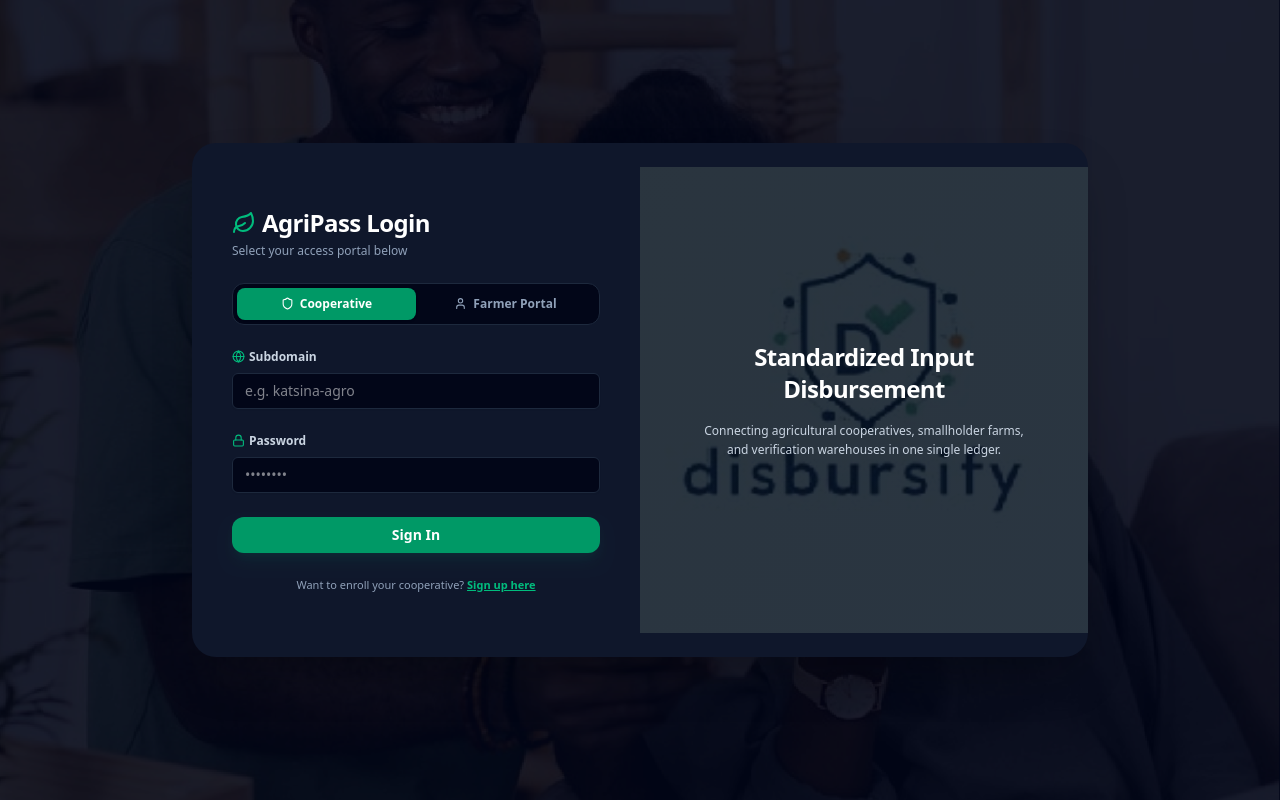
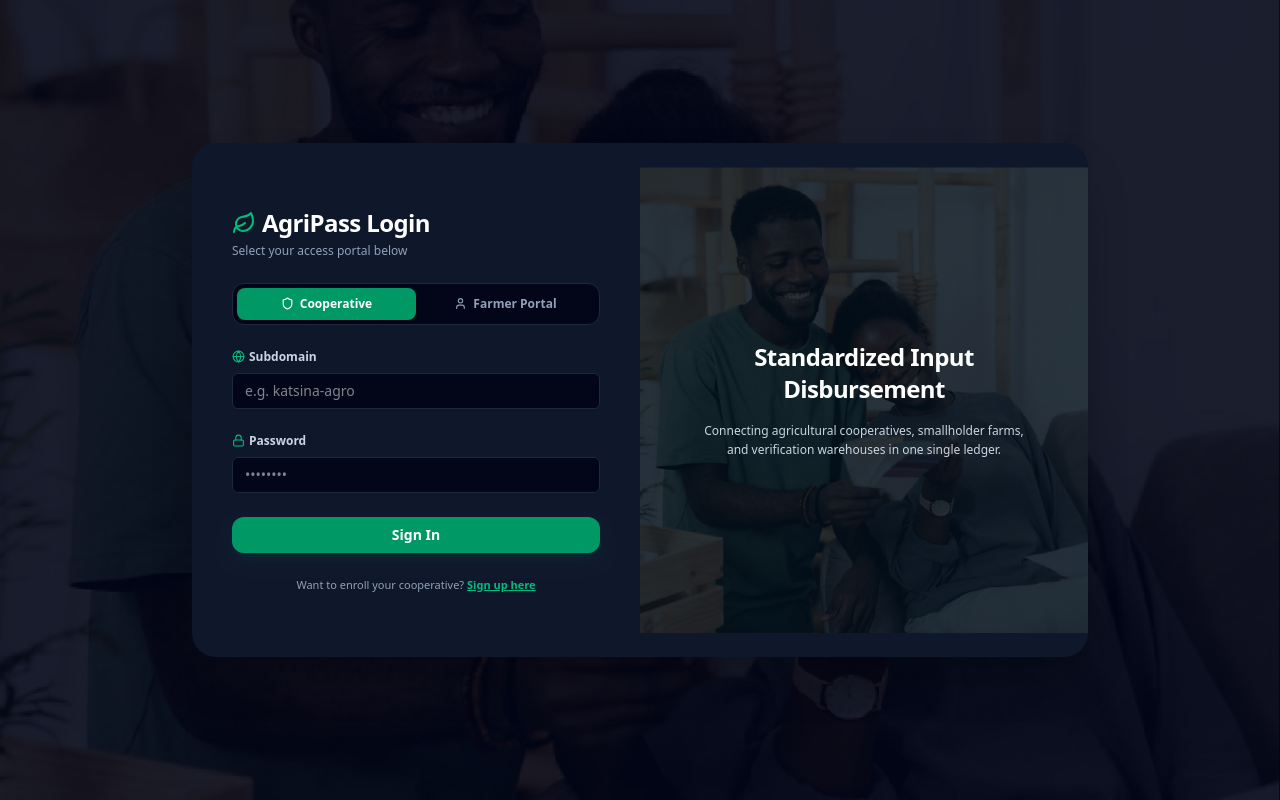
Before and after one commit to huzex87/agripass, a React (Vite) app in the folder client/: page /signin in a window 1280 px wide. Built offline with nearby package versions, Linux system fonts and the light colour scheme; no server answers.

Commit message:
design: remove legacy Disbursify background and image assets on stakeholder login and sidebar

```diff
--- a/client/src/pages/Forms/LoginStakeholder.jsx
+++ b/client/src/pages/Forms/LoginStakeholder.jsx
@@ -9,7 +9,6 @@
 import { Label } from "@/components/ui/label";
 import { Input } from "@/components/ui/input";
 import { Button } from "@/components/ui/button";
-import navLogo from "../../assets/navlogo.jpg";
 import { toast } from "sonner";
 import image2 from "../../assets/image2.png";
 import { motion } from "framer-motion";
@@ -246,7 +245,7 @@
               <div className="relative hidden md:flex bg-slate-950 items-center justify-center p-8 overflow-hidden">
                 <div className="absolute inset-0 bg-gradient-to-br from-emerald-950/20 to-teal-950/20 pointer-events-none z-10" />
                 <img
-                  src={navLogo}
+                  src={image2}
                   alt="Branding Logo"
                   className="absolute inset-0 h-full w-full object-cover opacity-20"
                 />
--- a/client/src/pages/Layouts/Sidebar.jsx
+++ b/client/src/pages/Layouts/Sidebar.jsx
@@ -1,7 +1,6 @@
 import { forwardRef, useState } from "react";
 import { NavLink } from "react-router-dom";
 import { navbarLinks } from "../../constants/index";
-import navlogo from "../../assets/navlogo.jpg";
 import cn from "../../utils/cn";
 import PropTypes from "prop-types";
 
@@ -16,7 +15,6 @@
           collapsed ? "max-md:-left-full" : "max-md:left-0"
         )}
       >
-        {/* <img src={navlogo} alt="Brand Logo" className=" scale-50" /> */}
         <div className="flex w-full flex-col gap-y-4 overflow-y-auto overflow-x-hidden p-3 [scrollbar-width:_thin]">
           {navbarLinks.map((navbarLink) => (
             <nav
```
